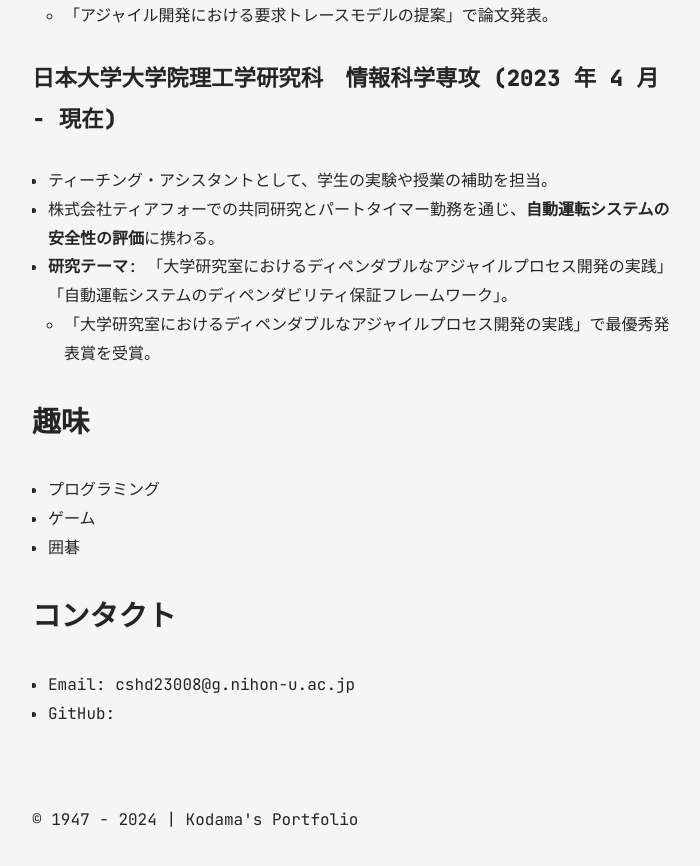
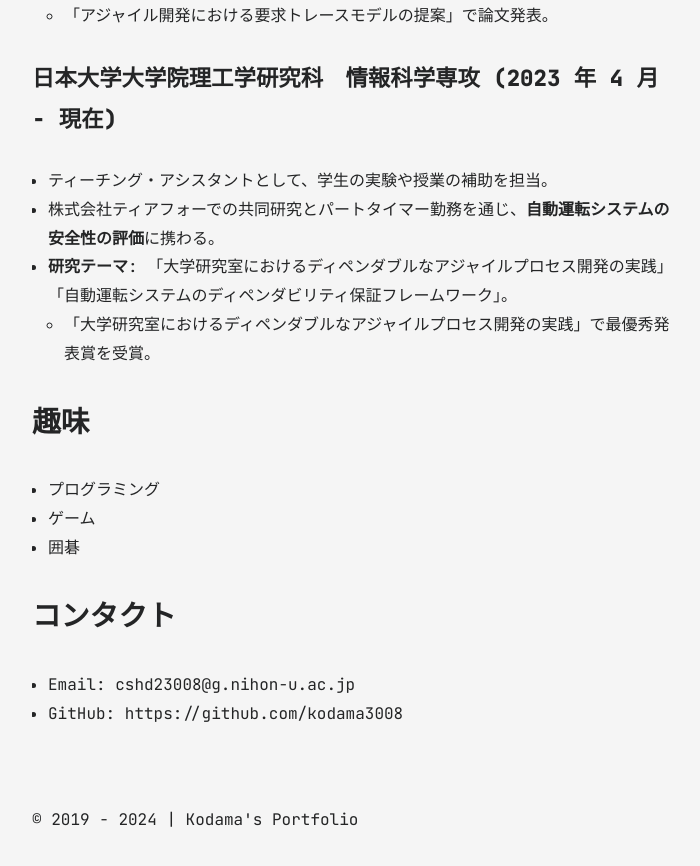
Before and after one commit to kodama3008/kodama3008.github.io, a Jekyll site: the page built from all_collections/_posts/2024-03-05-selfintroduction-markdown.md, in a window 1280 px wide and 900 px high, scrolled down 1457 px. Shown: the top 866 px of the window, without its empty margins (283-983 px from the left). Built offline with Jekyll 4.4.1, drawn with Linux system fonts in a browser that asks for light colours.

Commit message:
細かい調整

```diff
--- a/_includes/footer.html
+++ b/_includes/footer.html
@@ -1,4 +1,4 @@
 <footer>
-  <p>&copy; 1947 - {{ 'now' | date: "%Y" }} | {{site.title}}</p>
+  <p>&copy; 2019 - {{ 'now' | date: "%Y" }} | {{site.title}}</p>
 </footer>
 <script src="{{site.baseurl}}/assets/js/mode.js" defer></script>
--- a/all_collections/_posts/2024-03-05-selfintroduction-markdown.md
+++ b/all_collections/_posts/2024-03-05-selfintroduction-markdown.md
@@ -49,4 +49,4 @@ date: 2024-03-05
 ## コンタクト
 
 - Email: cshd23008@g.nihon-u.ac.jp
-- GitHub: []()
+- GitHub: https://github.com/kodama3008
```
